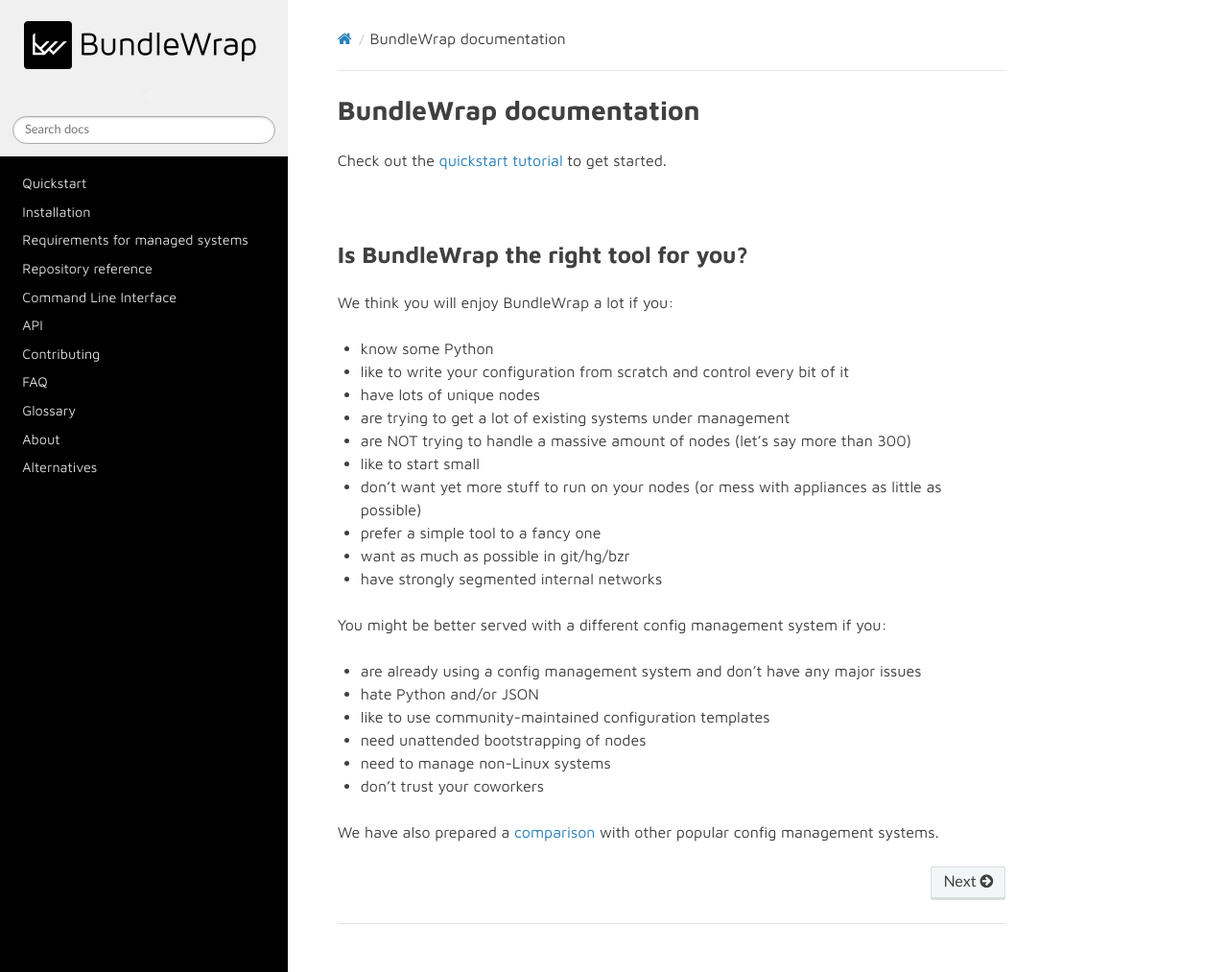
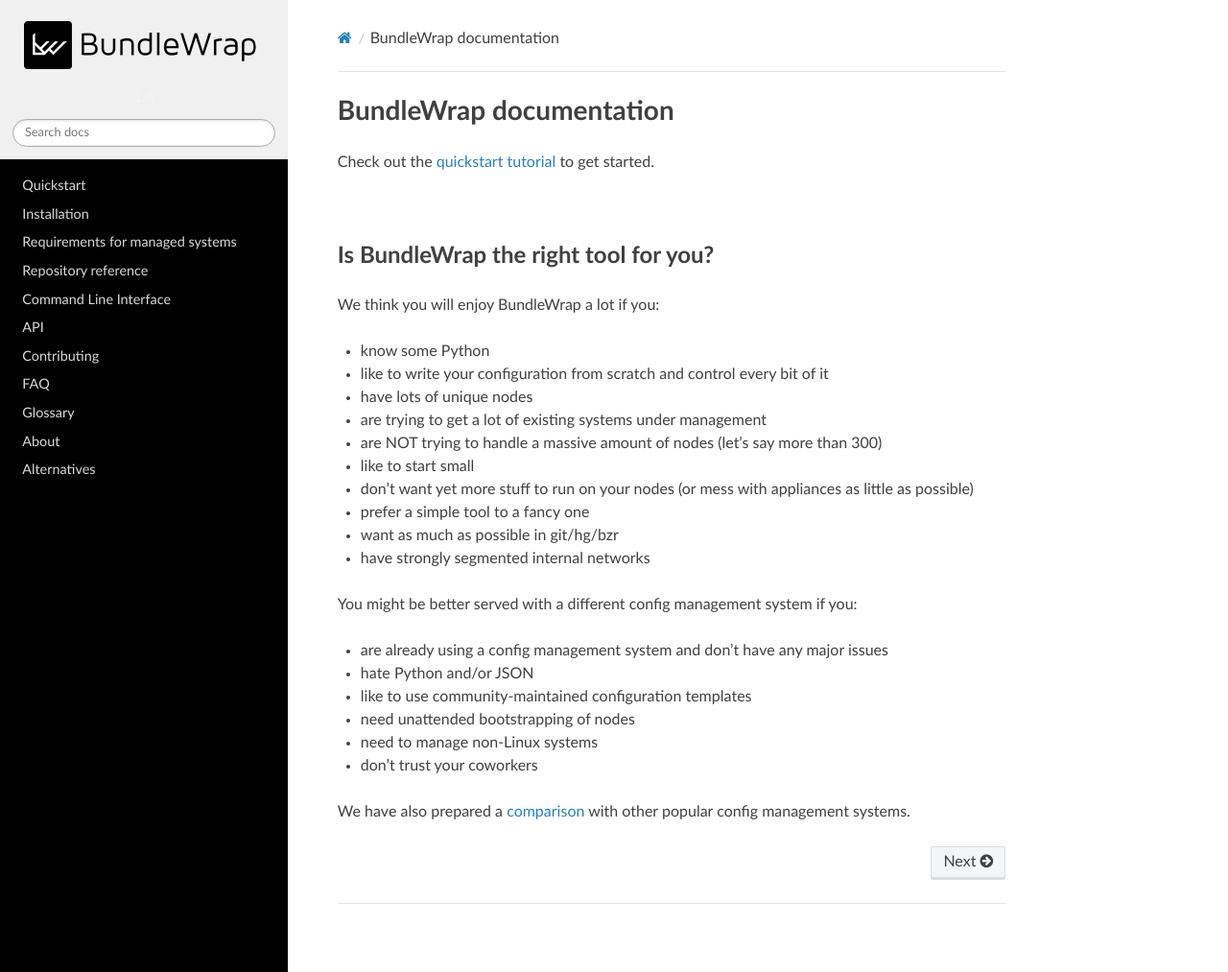
Before and after one commit to bundlewrap/bundlewrap, a Sphinx documentation site: the page built from doc/index.rst, in a window 1280 px wide and 1013 px high. Shown: the whole window at 96% size. Built offline with Sphinx 7.4.7 and the Read the Docs theme 2.0.0, drawn with Linux system fonts in a browser that asks for light colours.

Commit message:
docs: don't need custom template after all

```diff
--- a/doc/_static/style.css
+++ b/doc/_static/bundlewrap.css
@@ -1,8 +1,9 @@
+@import url("css/theme.css");
 body {
-	font-family: "Maven Pro", Helvetica, sans-serif;
+	font-family: Lato, Helvetica, sans-serif;
 }
 h1, h2, h3, h4, h5, h6, legend {
-	font-family: "Maven Pro", Helvetica, sans-serif;
+	font-family: Lato, Helvetica, sans-serif;
 }
 .wy-nav-side {
 	background-color: black;
--- a/doc/_templates/layout.html
+++ /dev/null
@@ -1,5 +0,0 @@
-{% extends "!layout.html" %}
-{% set css_files = css_files + ['_static/style.css'] %}
-{% block extrahead %}
-<link href='http://fonts.googleapis.com/css?family=Maven+Pro:400,700' rel='stylesheet' type='text/css'>
-{% endblock %}
--- a/doc/conf.py
+++ b/doc/conf.py
@@ -115,6 +115,8 @@
 # relative to this directory. They are copied after the builtin static files,
 # so a file named "default.css" will overwrite the builtin "default.css".
 html_static_path = ['_static']
+
+html_style = "bundlewrap.css"
 
 # If not '', a 'Last updated on:' timestamp is inserted at every page bottom,
 # using the given strftime format.
```
